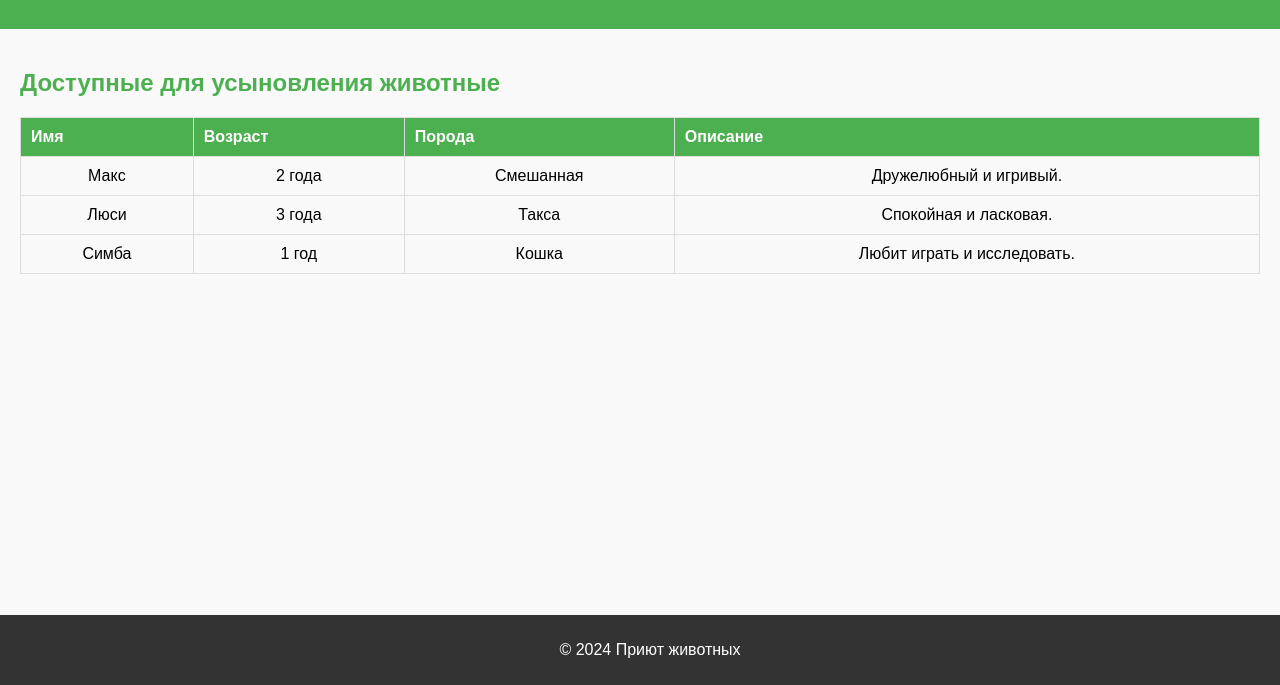
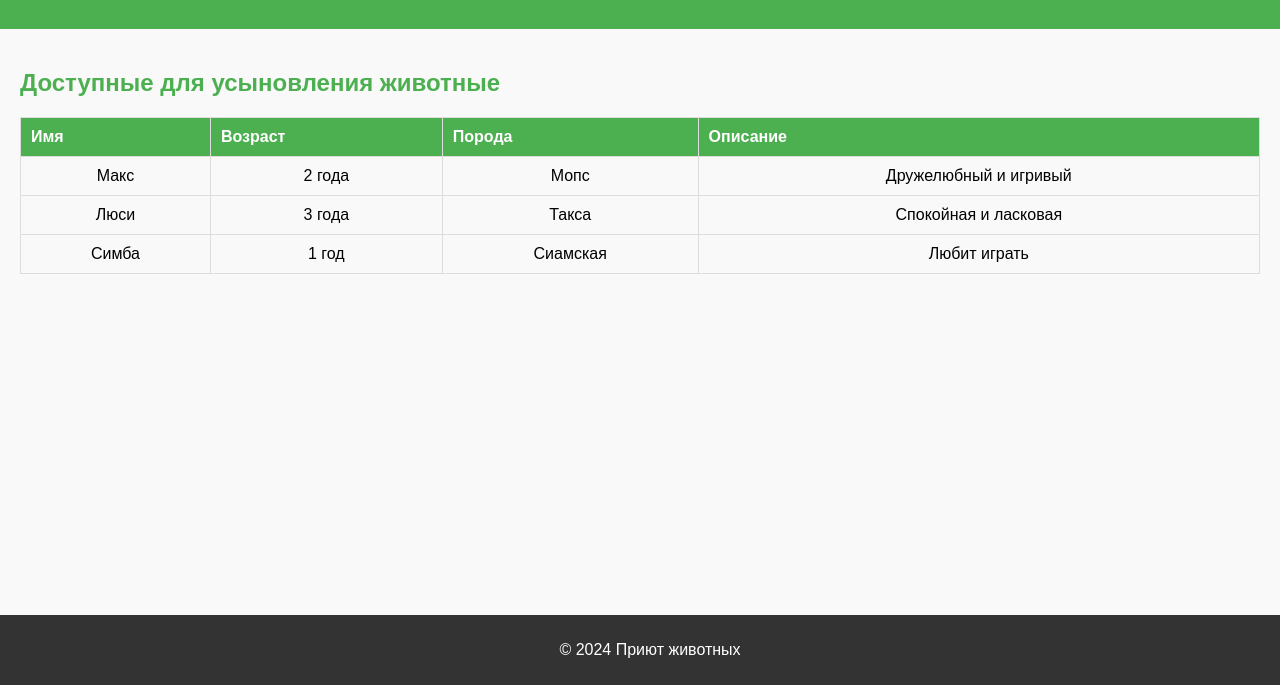
Before and after one commit to polisafik/web6401safonovapd, a plain HTML site: page lab2/animals.html in a window 1280 px wide. Shown: the part 115-800 px from the top of the page. Drawn offline with Linux system fonts and the light colour scheme.

Commit message:
Update animals.html

```diff
--- a/lab2/animals.html
+++ b/lab2/animals.html
@@ -30,20 +30,20 @@
             <tr>
                 <td>Макс</td>
                 <td>2 года</td>
-                <td>Смешанная</td>
-                <td>Дружелюбный и игривый.</td>
+                <td>Мопс</td>
+                <td>Дружелюбный и игривый</td>
             </tr>
             <tr>
                 <td>Люси</td>
                 <td>3 года</td>
                 <td>Такса</td>
-                <td>Спокойная и ласковая.</td>
+                <td>Спокойная и ласковая</td>
             </tr>
             <tr>
                 <td>Симба</td>
                 <td>1 год</td>
-                <td>Кошка</td>
-                <td>Любит играть и исследовать.</td>
+                <td>Сиамская</td>
+                <td>Любит играть</td>
             </tr>
         </table>
     </main>
```
